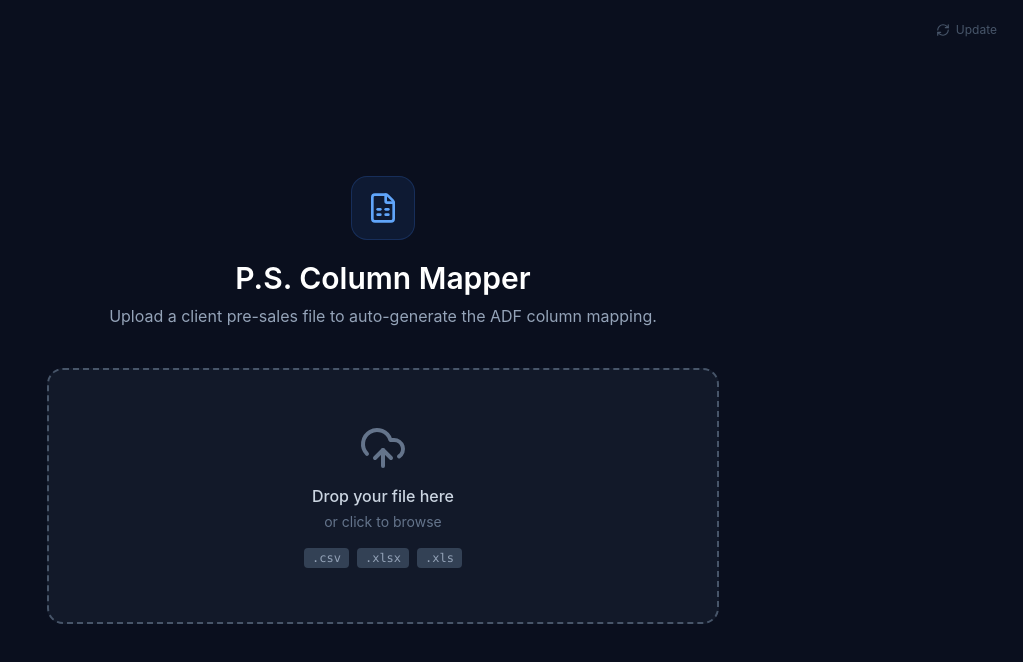
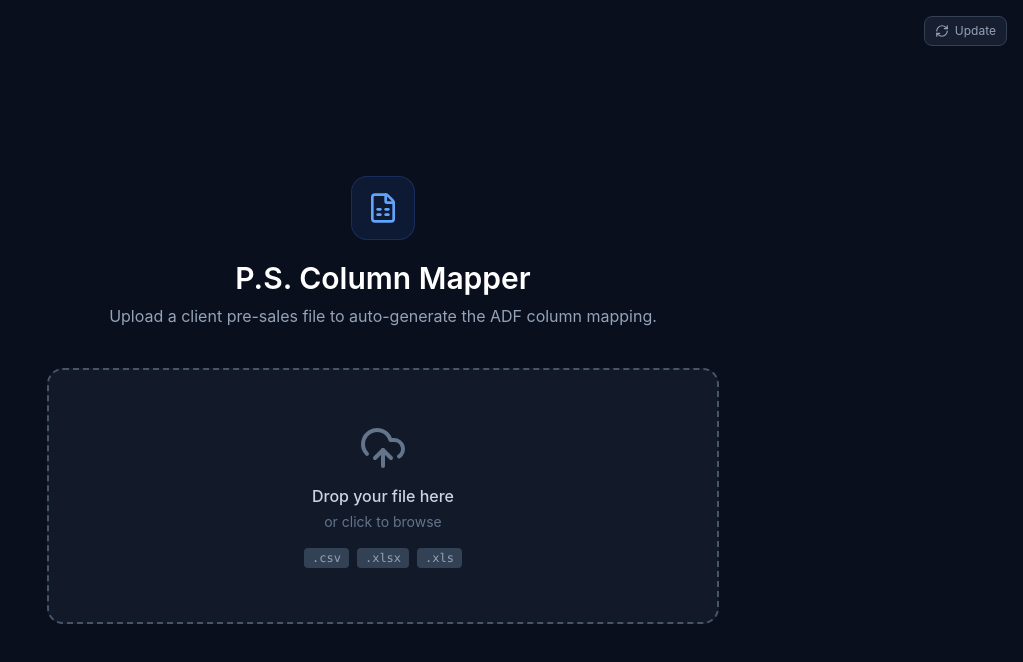
Before and after one commit to realrileylol/P.S.-Mappings, a React (Vite) app: page / in a window 1280 px wide. Shown: the top 662 px of the page, without its empty margins (257-1280 px from the left). Built offline with nearby package versions, Linux system fonts and the light colour scheme.

Commit message:
Make Update button visible (was text-slate-600 on dark bg)
https://claude.ai/code/session_01MKMxQxc8VWaJwYVVrFNePK

```diff
--- a/src/components/FileUpload.tsx
+++ b/src/components/FileUpload.tsx
@@ -48,7 +48,7 @@ export function FileUpload({ onFileParsed }: Props) {
       <button
         onClick={() => setUpdating(true)}
         title="Check for updates"
-        className="fixed top-4 right-4 flex items-center gap-1.5 text-slate-600 hover:text-slate-300 text-xs px-2.5 py-1.5 rounded-lg hover:bg-slate-800 transition-colors"
+        className="fixed top-4 right-4 flex items-center gap-1.5 text-slate-400 hover:text-white text-xs px-2.5 py-1.5 rounded-lg border border-slate-700 hover:border-slate-500 bg-slate-800/60 hover:bg-slate-800 transition-colors"
       >
         <RefreshCw className="w-3.5 h-3.5" />
         Update
```
